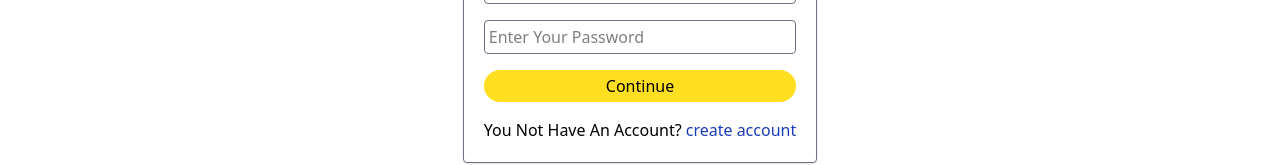
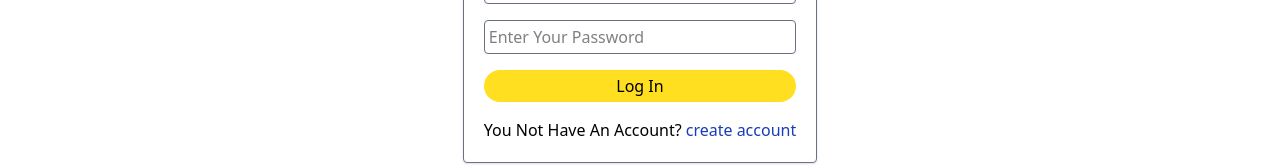
Before and after one commit to ENG-Aisha-Abdullah/Exam-React, a React (Vite) app: page /logIn in a window 1280 px wide. Shown: the part 517-682 px from the top of the page. Built offline with nearby package versions, Linux system fonts and the light colour scheme.

Commit message:
first commit

```diff
--- a/src/pages/Home.jsx
+++ b/src/pages/Home.jsx
@@ -15,12 +15,12 @@ const [prodect, setProdect] = useState([])
     const prodect = (()=> {
    map.setProdect();
     })
-  }, []);
+  }, [prodect.title]);
 
   return (
     <div>
 <div className='text-black'>
-
+{prodect}
 </div>
     </div>
   )
--- a/src/pages/LogIn.jsx
+++ b/src/pages/LogIn.jsx
@@ -19,14 +19,14 @@ function LogIn() {
 
       Swal.fire({
         icon: "success",
-        text: "Registeration successfuly ",
+        text: "Log In successfuly ",
       }).then(navigate("/"));
 
     } catch {
       Swal.fire({
         icon: "error",
         title: "Oops...",
-        text: "Registeration failure ",
+        text: "Log In failure ",
       });
       return;
     }
@@ -60,7 +60,7 @@ function LogIn() {
             onClick={LoginHandle}
             className="bg-yellow-300 rounded-2xl hover:bg-yellow-400 p-1 cursor-pointer"
           >
-            Continue
+            Log In
           </button>
           <div className="flex gap-1">
             <p>You Not Have An Account?</p>
```
